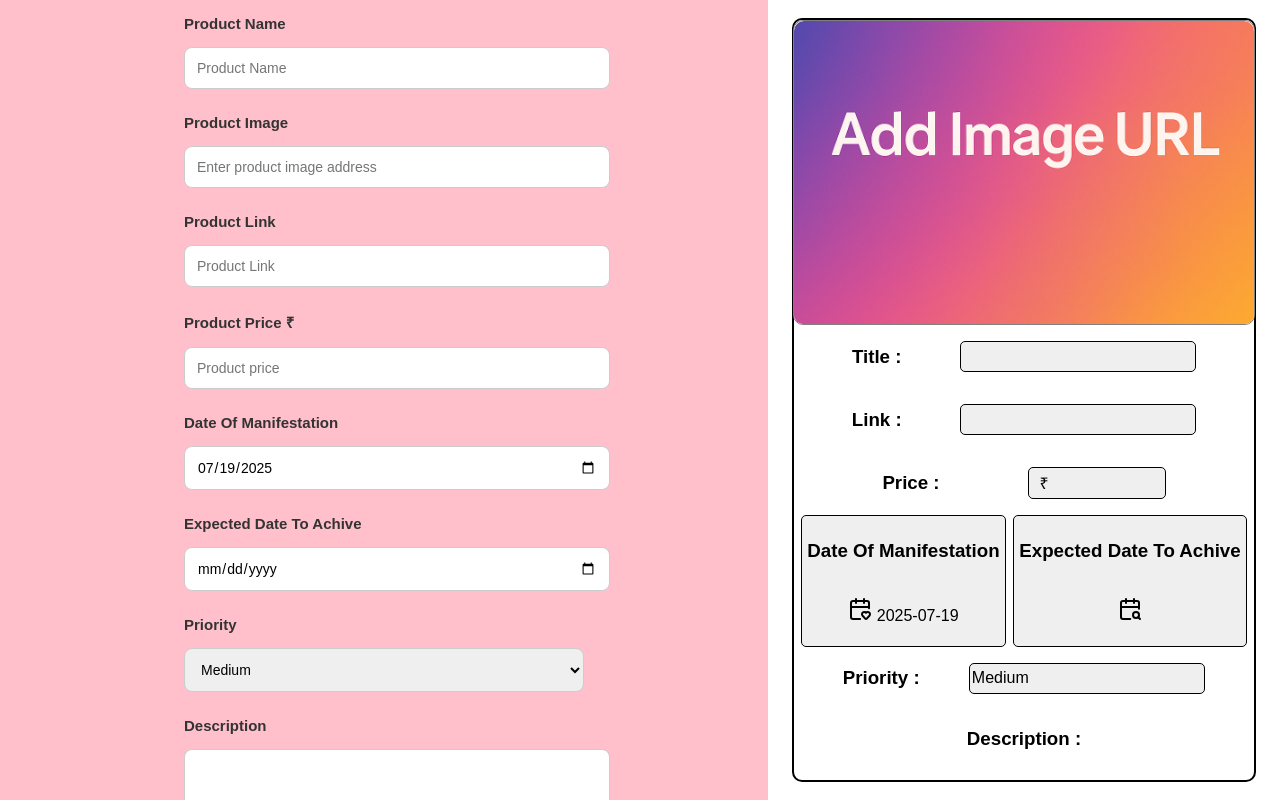
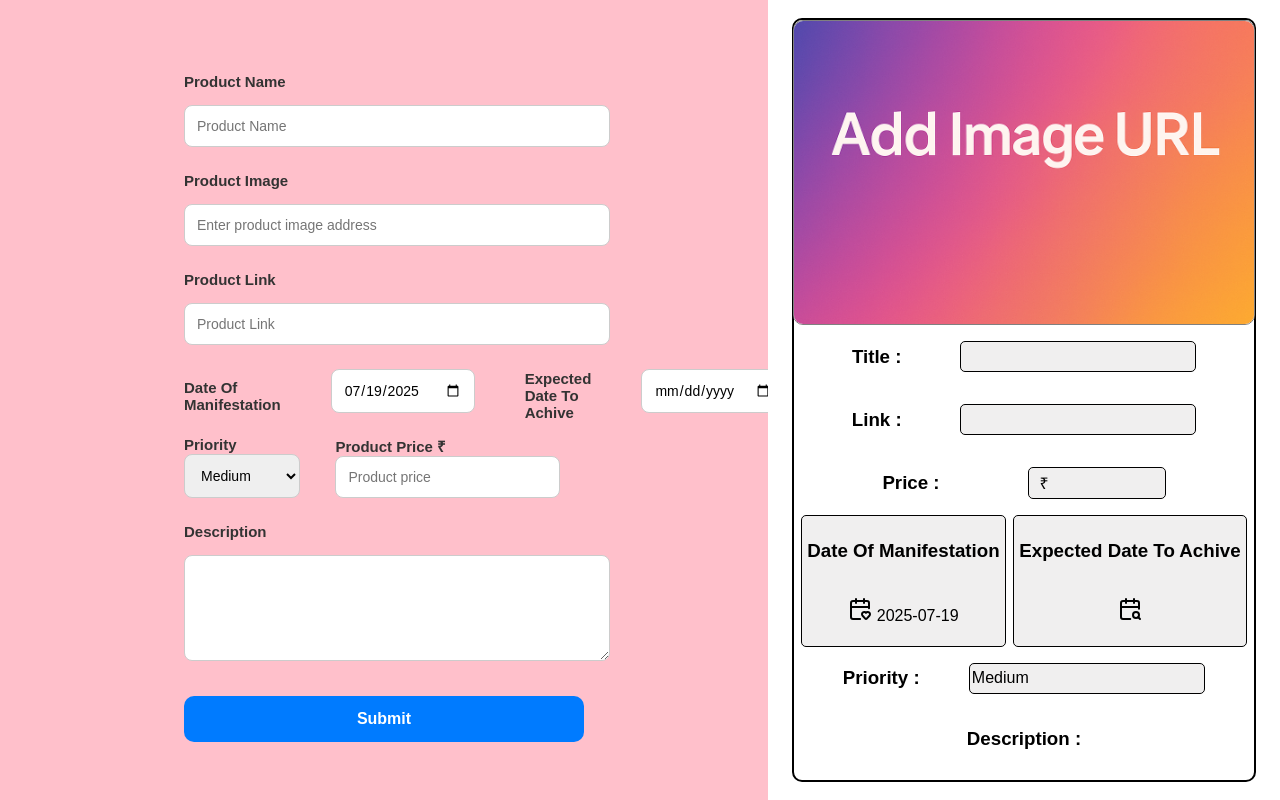
Before and after one commit to satyamrk18/WishBucket, a React (Vite) app: page /addproduct in a window 1280 px wide. Built offline with nearby package versions, Linux system fonts and the light colour scheme.

Commit message:
title and description character limit added

```diff
--- a/src/pages/AddProduct.css
+++ b/src/pages/AddProduct.css
@@ -8,7 +8,7 @@
   margin: 0 auto;
   display: flex;
   flex-direction: row;
-  position:relative;
+  position: relative;
 }
 /* .navbar
 {
@@ -97,7 +97,36 @@ textarea:focus {
   cursor: pointer;
   transition: background-color 0.3s;
 }
-
+.dates {
+  height: auto;
+  width: fit-content;
+  width: 100%;
+  display: flex;
+  flex-direction: row;
+  justify-content: space-evenly;
+}
+.dt {
+  display: flex;
+  flex-direction: column;
+  align-items: center;
+  justify-content: center;
+  text-align: center;
+  border: 1px solid black;
+  background-color: rgba(78, 68, 68, 0.084);
+  border-radius: 5px;
+  display: flex;
+  padding: 5px;
+}
+.price-priority-container {
+  width: 100%;
+  display: flex;
+  align-items: center;
+  justify-content: space-evenly;
+  gap: 35px;
+}
+.price-priority-container input {
+  width: 80%;
+}
 .sideform button:hover {
   background-color: #0056b3;
 }
@@ -116,12 +145,12 @@ textarea:focus {
 .cardview {
   width: 40%;
   height: 100%;
-  display:flex;
-  align-items:center;
-  justify-content:center;
+  display: flex;
+  align-items: center;
+  justify-content: center;
 }
 .card {
-  min-height:95%;
+  min-height: 95%;
   height: 80%;
   width: 90%;
   border: 2px solid black;
@@ -134,7 +163,7 @@ textarea:focus {
 
 /* cards all feild edits */
 .product-image {
-  height:40%;
+  height: 40%;
   width: 100%;
   border-radius: 10px;
   border: 1px solid gray;
@@ -146,10 +175,10 @@ textarea:focus {
 .product-image img {
   height: auto;
   width: 100%;
-  border-radius: 10px;
+  border-radius: 7px;
 }
 .information {
-  height:60%;
+  height: 60%;
   width: 100%;
   overflow-x: hidden;
 }
@@ -194,27 +223,18 @@ textarea:focus {
   display: flex;
   align-items: center;
   padding: 10px;
+  overflow-x:hidden;
 }
-
-.dates {
-  height: auto;
-  width: fit-content;
+.price p::-webkit-scrollbar
+{
+  display:none;
+}
+.dates-container {
   width: 100%;
   display: flex;
-  flex-direction: row;
+  align-items: center;
   justify-content: space-evenly;
-}
-.dt {
-  display: flex;
-  flex-direction: column;
-  align-items: center;
-  justify-content: center;
-  text-align: center;
-  border: 1px solid black;
-  background-color: rgba(78, 68, 68, 0.084);
-  border-radius: 5px;
-  display: flex;
-  padding: 5px;
+  gap: 50px;
 }
 .description {
   display: flex;
@@ -224,13 +244,12 @@ textarea:focus {
 .description p {
   height: fit-content;
   min-height: 150px;
-  width:80%;
+  width: 80%;
   border: 1px solid black;
   background-color: rgba(78, 68, 68, 0.084);
   border-radius: 5px;
-  overflow-y:hidden;
+  overflow-y: hidden;
 }
-.description p::-webkit-scrollbar
-{
-  display:none;
+.description p::-webkit-scrollbar {
+  display: none;
 }
--- a/src/pages/AddProduct.jsx
+++ b/src/pages/AddProduct.jsx
@@ -28,12 +28,18 @@ const AddProduct = () => {
     //title character dependency
     if (newproduct.title.length > 25) {
       alert("Only 25 characters allowed in title");
-      setNewProduct((prev) => ({
-        ...prev,
-        title: prev.title.slice(0, 25),
-      }));
+      setNewProduct({...newproduct, title:""});
+      return;
     }
-  }, [newproduct.title]);
+
+    if (newproduct.description.length > 100) {
+      alert(
+        "Oops! Your description is a bit too long. Please limit it to 100 characters."
+      );
+      setNewProduct({...newproduct, description:""});
+      return;
+    }
+  }, [newproduct.title, newproduct.description]);
 
   return (
     <div>
@@ -47,6 +53,7 @@ const AddProduct = () => {
             <input
               type="text"
               placeholder="Product Name"
+              value={newproduct.title}
               name="product name"
               onChange={(e) => {
                 setNewProduct({ ...newproduct, title: e.target.value });
@@ -71,15 +78,7 @@ const AddProduct = () => {
                 setNewProduct({ ...newproduct, link: e.target.value });
               }}
             />
-            <label>Product Price ₹</label>
-            <input
-              type="number"
-              placeholder="Product price"
-              name="product price"
-              onChange={(e) => {
-                setNewProduct({ ...newproduct, price: e.target.value });
-              }}
-            />
+            <div className="dates-container">
               <label>Date Of Manifestation</label>
               <input type="date" defaultValue={today} name="Manifestation" />
               <label>Expected Date To Achive</label>
@@ -90,6 +89,9 @@ const AddProduct = () => {
                   setNewProduct({ ...newproduct, archivedate: e.target.value });
                 }}
               />
+            </div>
+            <div className="price-priority-container">
+              <div>
                 <label>Priority</label>
                 <select
                   defaultValue="Medium"
@@ -101,9 +103,24 @@ const AddProduct = () => {
                   <option value="Medium">Medium</option>
                   <option value="Low">Low</option>
                 </select>
+              </div>
+              <div>
+                <label>Product Price ₹</label>
+                <input
+                  type="number"
+                  placeholder="Product price"
+                  value={newproduct.price}
+                  name="product price"
+                  onChange={(e) => {
+                    setNewProduct({ ...newproduct, price: e.target.value });
+                  }}
+                />
+              </div>
+            </div>
             <label>Description</label>
             <textarea
               rows="5"
+              value={newproduct.description}
               onChange={(e) => {
                 setNewProduct({ ...newproduct, description: e.target.value });
               }}
```
Lines whose indentation alone changed are shown as unchanged.
